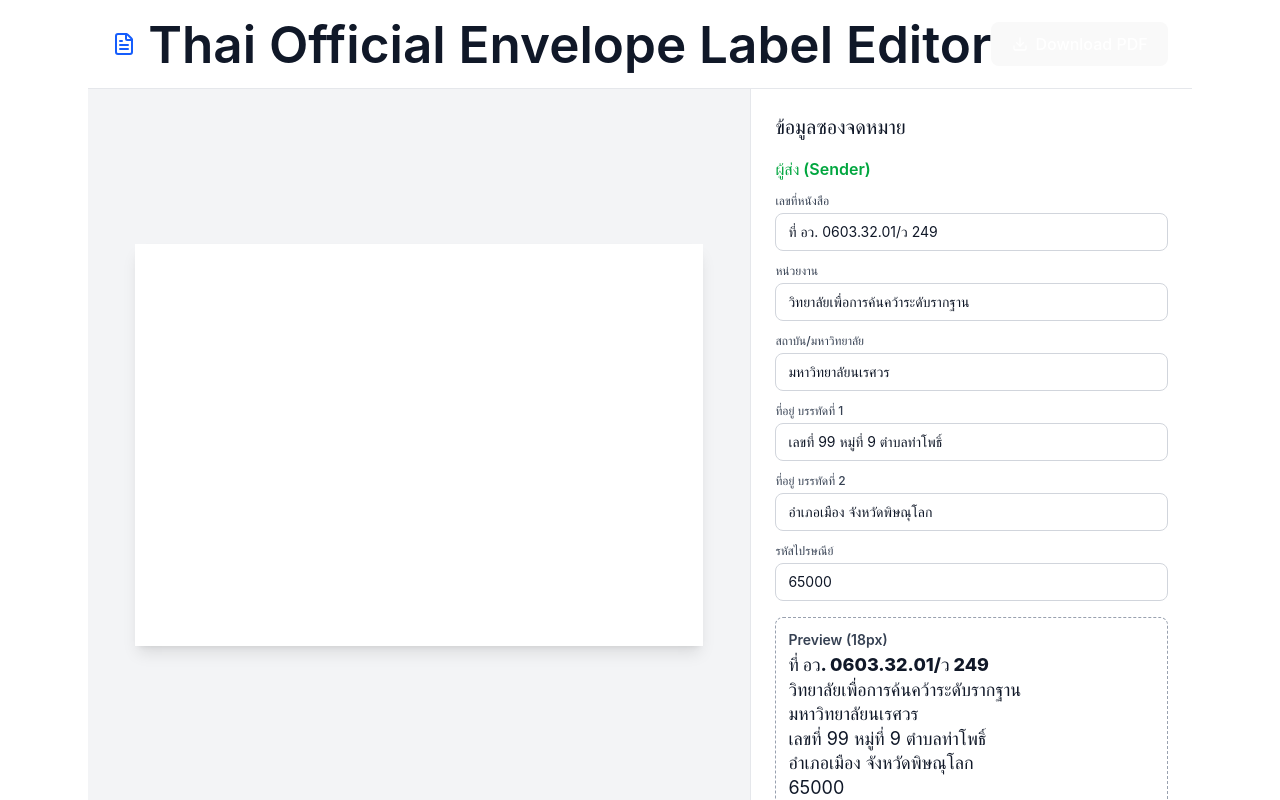
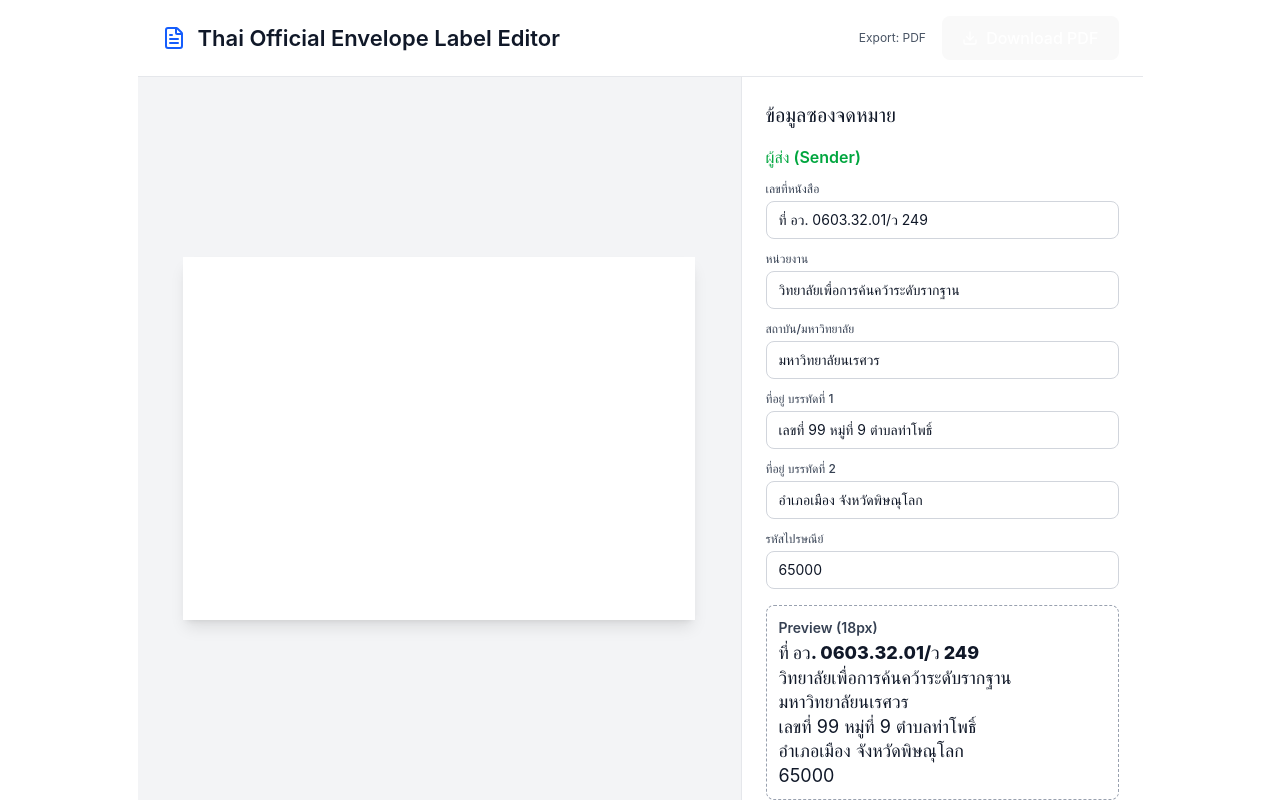
Before and after one commit to s1n-c0s/word-better-exp, a React (Vite) app: page / in a window 1280 px wide. Built offline with nearby package versions, Linux system fonts and the light colour scheme.

Commit message:
= adj title font

```diff
--- a/src/App.tsx
+++ b/src/App.tsx
@@ -1,5 +1,5 @@
 import { useState, useEffect, useCallback } from "react";
-import { Download, FileText } from "lucide-react"; // 💡 ลบ RotateCw ออก
+import { Download, FileText } from "lucide-react";
 import jsPDF from "jspdf";
 // ไฟล์ฟอนต์ที่ถูกแปลงแล้ว: ตรวจสอบให้แน่ใจว่าไฟล์เหล่านี้ถูกโหลดในโปรเจกต์ของคุณ
 import "./fonts/thsarabunnew-normal.js";
@@ -11,11 +11,9 @@ const GARUDA_EMBLEM_WIDTH = 15;
 const GARUDA_EMBLEM_HEIGHT = 15;
 
 export default function DocumentEditor() {
-  // 💡 ลบ State isLandscape และ setIsLandscape ออก
-  // const [isLandscape, setIsLandscape] = useState(true);
   const [pdfUrl, setPdfUrl] = useState("");
 
-  // ข้อมูลผู้ส่ง/ผู้รับ (คงเดิม)
+  // ข้อมูลผู้ส่ง/ผู้รับ
   const [documentNumber, setDocumentNumber] = useState(
     "ที่ อว. 0603.32.01/ว 249"
   );
@@ -48,13 +46,11 @@ export default function DocumentEditor() {
   // ฟังก์ชันสร้าง PDF และคืนค่า Data URI string (สำหรับ Preview และ Download)
   const generatePdfDataUri = useCallback(() => {
     const pdf = new jsPDF({
-      // 💡 กำหนด orientation เป็น 'landscape' ถาวร
       orientation: "landscape",
       unit: "mm",
       format: "a4",
     });
 
-    // 💡 กำหนดขนาด Page ด้วยค่า Landscape ถาวร
     const pageWidth = 297;
     const pageHeight = 210;
     const margin = 20;
@@ -64,11 +60,11 @@ export default function DocumentEditor() {
     // --- 1. ตราครุฑ
     const emblemX = margin + 15;
     const emblemY = margin + 15;
-    // pdf.circle(emblemX, emblemY, 7);
+    pdf.circle(emblemX, emblemY, 7);
 
     // --- 2. ที่อยู่ผู้ส่ง (18px)
     const senderX = margin;
-    let senderY = margin + 40;
+    let senderY = margin + 45;
     const lineSpacing = 8;
 
     pdf.setFontSize(18);
@@ -138,7 +134,7 @@ export default function DocumentEditor() {
 
     // --- 4. ผู้รับ (26px, Bold ทั้งหมด)
 
-    const recipientBaseX = pageWidth * 0.35;
+    const recipientBaseX = pageWidth * 0.3;
     const recipientBaseY = pageHeight * 0.55;
     const recipientLineSpacing = 12;
 
@@ -169,7 +165,6 @@ export default function DocumentEditor() {
     // คืนค่า Data URI String
     return pdf.output("datauristring");
   }, [
-    // 💡 ลบ isLandscape ออกจาก dependencies
     documentNumber,
     senderOrg,
     senderUniversity,
@@ -183,13 +178,13 @@ export default function DocumentEditor() {
     stampText,
   ]);
 
-  // Effect สำหรับอัปเดต Preview ทุกครั้งที่ข้อมูลเปลี่ยน (ไม่มีการเปลี่ยนแปลง)
+  // Effect สำหรับอัปเดต Preview ทุกครั้งที่ข้อมูลเปลี่ยน
   useEffect(() => {
     const dataUri = generatePdfDataUri();
     setPdfUrl(dataUri);
   }, [generatePdfDataUri]);
 
-  // ฟังก์ชันสำหรับ Download PDF จริงๆ (ไม่มีการเปลี่ยนแปลง)
+  // ฟังก์ชันสำหรับ Download PDF จริงๆ
   const handleDownload = () => {
     const pdfDataUri = generatePdfDataUri();
     const a = document.createElement("a");
@@ -207,11 +202,15 @@ export default function DocumentEditor() {
         <div className="bg-white dark:bg-gray-800 border-b border-gray-200 dark:border-gray-700 px-6 py-4 flex items-center justify-between">
           <div className="flex items-center gap-3">
             <FileText className="w-6 h-6 text-blue-600 dark:text-blue-400" />
-            <h1 className="textsize:xl font-semibold text-gray-900 dark:text-gray-100">
+            {/* 🟢 แก้ไข: เปลี่ยนจาก <h1> เป็น <h2> และใช้ Custom Size 22px */}
+            <h2 className="text-[22px] font-semibold text-gray-900 dark:text-gray-100">
               Thai Official Envelope Label Editor
-            </h1>
+            </h2>
           </div>
           <div className="flex items-center gap-2">
+            <div className="text-xs text-gray-600 dark:text-gray-400 mr-2 hidden sm:block">
+              Export: PDF
+            </div>
             <button
               onClick={handleDownload}
               className="inline-flex items-center gap-2 px-3 py-1.5 text-sm font-medium bg-blue-600 text-white rounded-md hover:bg-blue-700 transition-colors"
@@ -227,7 +226,6 @@ export default function DocumentEditor() {
           <div className="flex-1 lg:w-3/5 overflow-auto p-4 lg:p-8 bg-gray-100 dark:bg-gray-900 flex items-center justify-center">
             <div
               className={`transition-all bg-white shadow-lg
-                // 💡 ใช้ขนาด Landscape ถาวร
                 w-full max-w-[95%] aspect-[1.414/1]
                 p-2`}
             >
@@ -246,7 +244,7 @@ export default function DocumentEditor() {
             </div>
           </div>
 
-          {/* Input Form Panel (คงเดิม) */}
+          {/* Input Form Panel (มีส่วน Preview JSX อยู่ด้านใน) */}
           <div className="w-full lg:w-2/5 bg-white dark:bg-gray-800 overflow-auto border-t lg:border-t-0 lg:border-l border-gray-200 dark:border-gray-700">
             <div className="p-4 lg:p-6">
               <div className="max-w-xl mx-auto space-y-4 lg:space-y-6">
```
